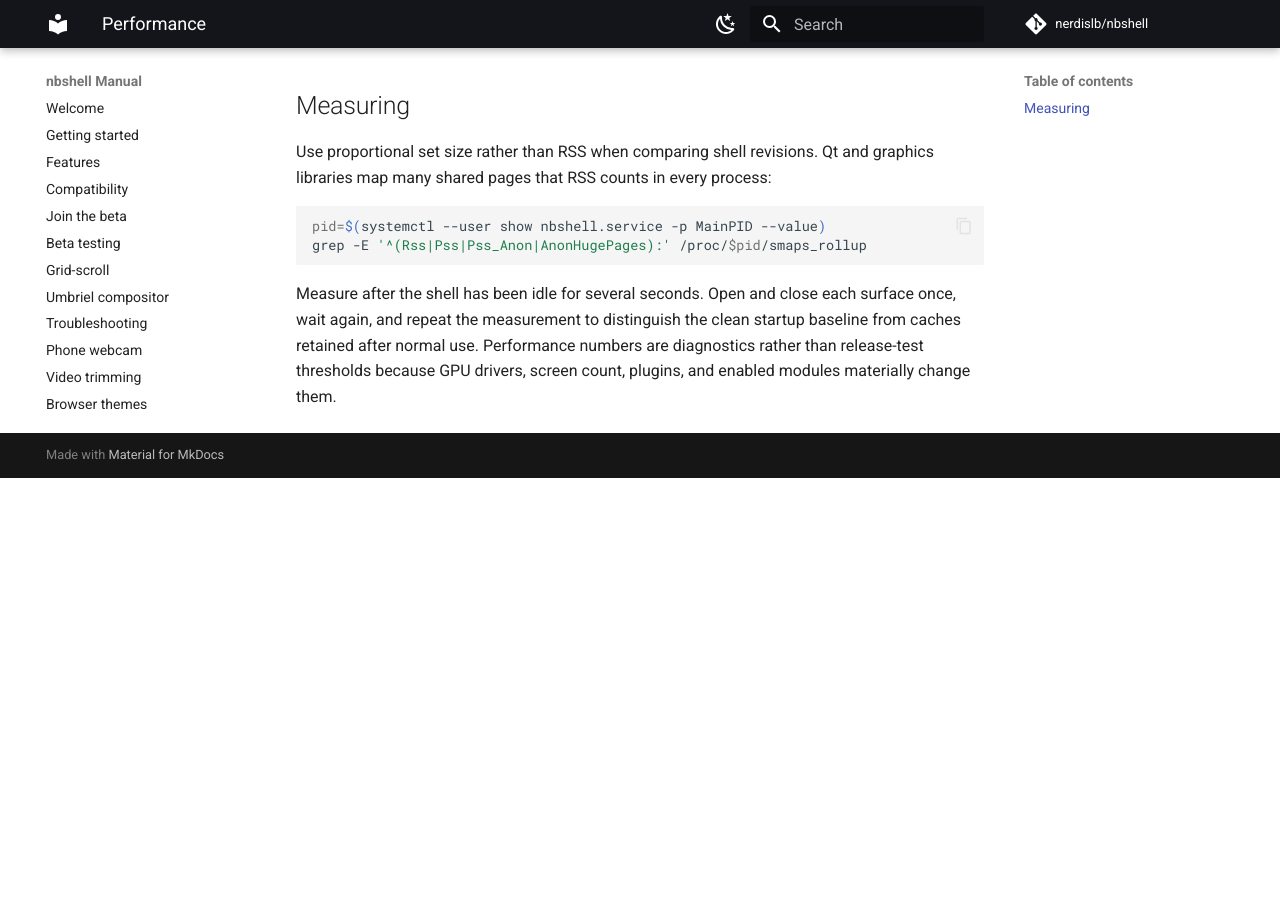
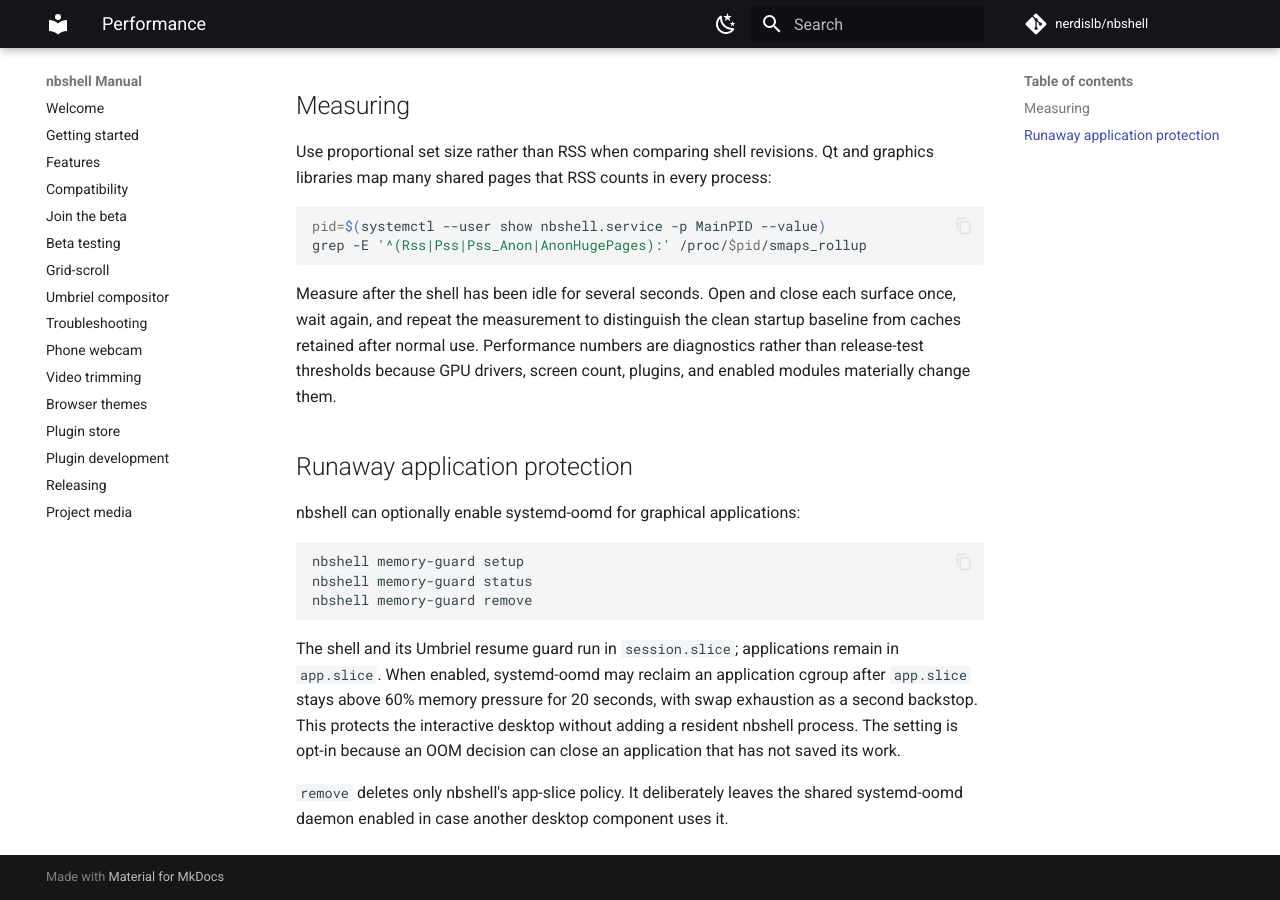
Before and after one commit to nerdislb/nbshell, an MkDocs documentation site: the page built from docs/performance.md, in a window 1280 px wide and 900 px high, scrolled down 501 px. Built offline with MkDocs 1.6.1 and Material for MkDocs 9.7.7, drawn with Linux system fonts in a browser that asks for light colours; comment, search, counter and statistics services are not loaded; before the commit the page ends 979 px from its top, so only the background shows below that.

Commit message:
feat: add optional application memory guard

````diff
--- a/docs/performance.md
+++ b/docs/performance.md
@@ -35,3 +35,23 @@
 startup baseline from caches retained after normal use. Performance numbers
 are diagnostics rather than release-test thresholds because GPU drivers,
 screen count, plugins, and enabled modules materially change them.
+
+## Runaway application protection
+
+nbshell can optionally enable systemd-oomd for graphical applications:
+
+```bash
+nbshell memory-guard setup
+nbshell memory-guard status
+nbshell memory-guard remove
+```
+
+The shell and its Umbriel resume guard run in `session.slice`; applications
+remain in `app.slice`. When enabled, systemd-oomd may reclaim an application
+cgroup after `app.slice` stays above 60% memory pressure for 20 seconds, with
+swap exhaustion as a second backstop. This protects the interactive desktop
+without adding a resident nbshell process. The setting is opt-in because an
+OOM decision can close an application that has not saved its work.
+
+`remove` deletes only nbshell's app-slice policy. It deliberately leaves the
+shared systemd-oomd daemon enabled in case another desktop component uses it.
````
Also changed, not shown: 9 other files.
